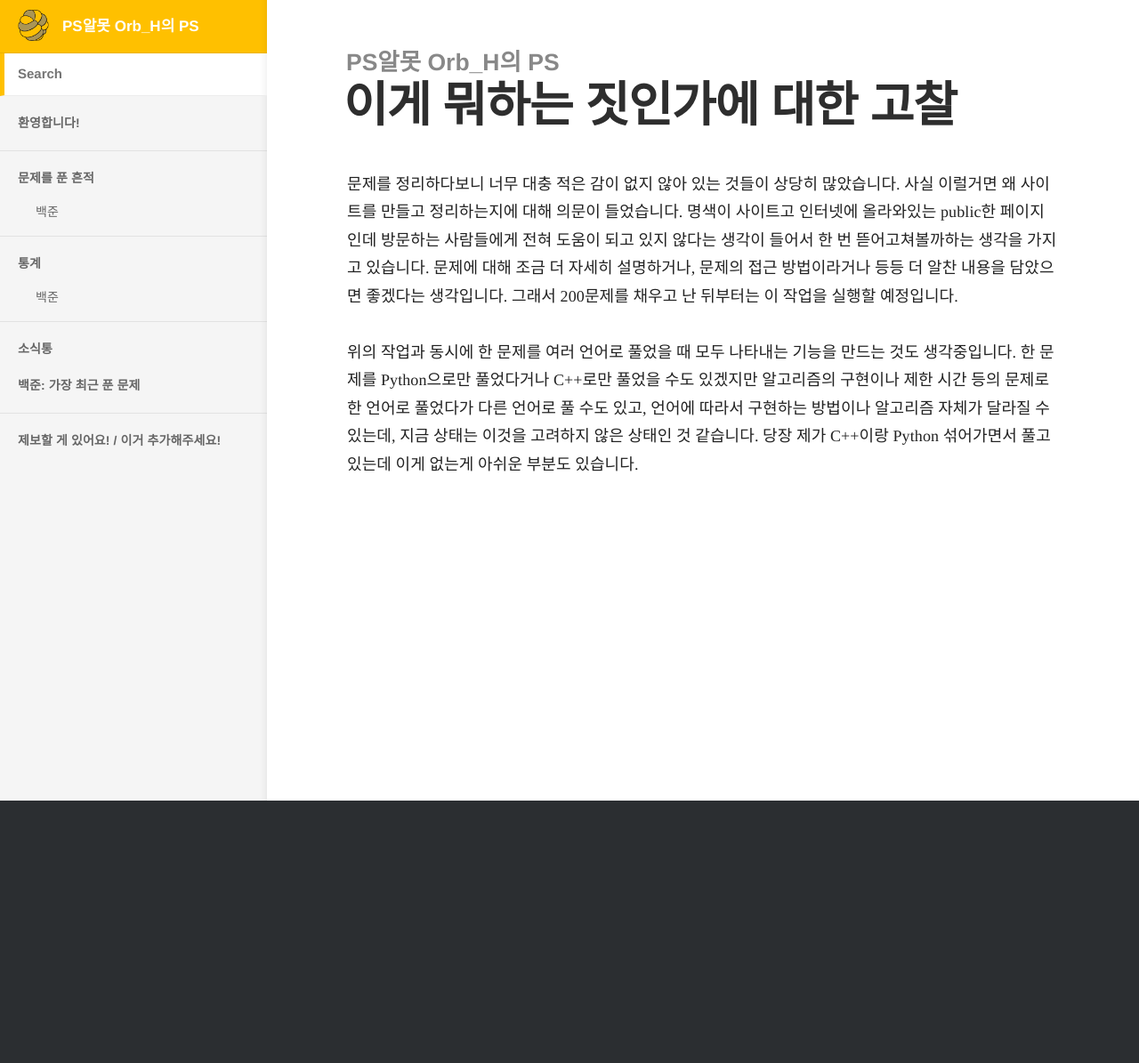
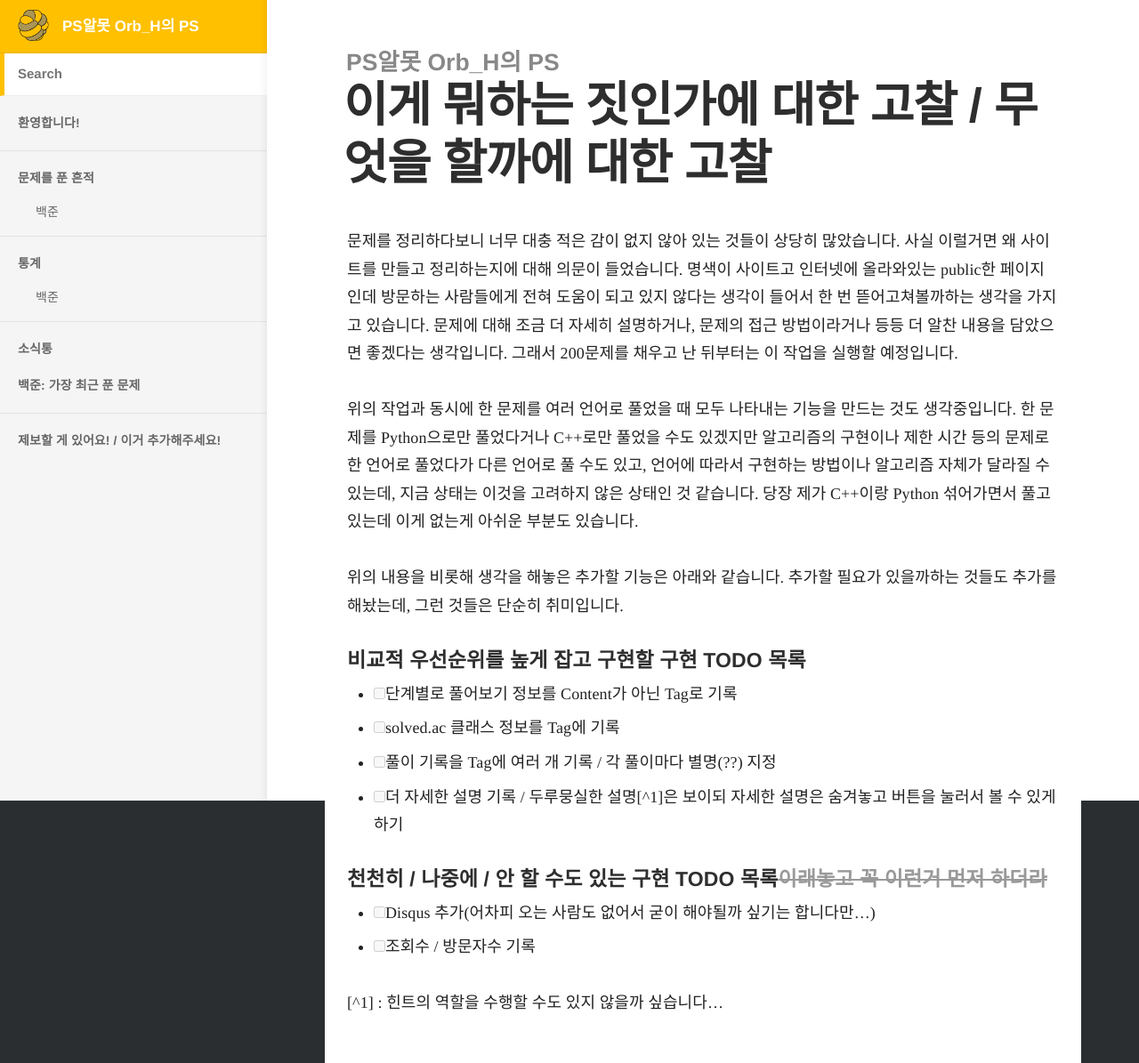
Before and after one commit to Orb-H/nojam, a Jekyll site: the page built from docs/_posts/2020-12-26-.md, in a window 1280 px wide. Shown: the whole page at 89% size. Built offline with Jekyll 4.4.1, drawn with Linux system fonts in a browser that asks for light colours; some web fonts are replaced; before the commit the page ends 900 px from its top, so only the background shows below that.

Commit message:
Add more content in 2020-12-26 Impl TODOs

```diff
--- a/docs/_posts/2020-12-26-.md
+++ b/docs/_posts/2020-12-26-.md
@@ -1,8 +1,24 @@
 ---
-title: 이게 뭐하는 짓인가에 대한 고찰
+title: 이게 뭐하는 짓인가에 대한 고찰 / 무엇을 할까에 대한 고찰
 type: info
 ---
 
 문제를 정리하다보니 너무 대충 적은 감이 없지 않아 있는 것들이 상당히 많았습니다. 사실 이럴거면 왜 사이트를 만들고 정리하는지에 대해 의문이 들었습니다. 명색이 사이트고 인터넷에 올라와있는 public한 페이지인데 방문하는 사람들에게 전혀 도움이 되고 있지 않다는 생각이 들어서 한 번 뜯어고쳐볼까하는 생각을 가지고 있습니다. 문제에 대해 조금 더 자세히 설명하거나, 문제의 접근 방법이라거나 등등 더 알찬 내용을 담았으면 좋겠다는 생각입니다. 그래서 200문제를 채우고 난 뒤부터는 이 작업을 실행할 예정입니다.
 
 위의 작업과 동시에 한 문제를 여러 언어로 풀었을 때 모두 나타내는 기능을 만드는 것도 생각중입니다. 한 문제를 Python으로만 풀었다거나 C++로만 풀었을 수도 있겠지만 알고리즘의 구현이나 제한 시간 등의 문제로 한 언어로 풀었다가 다른 언어로 풀 수도 있고, 언어에 따라서 구현하는 방법이나 알고리즘 자체가 달라질 수 있는데, 지금 상태는 이것을 고려하지 않은 상태인 것 같습니다. 당장 제가 C++이랑 Python 섞어가면서 풀고 있는데 이게 없는게 아쉬운 부분도 있습니다.
+
+위의 내용을 비롯해 생각을 해놓은 추가할 기능은 아래와 같습니다. 추가할 필요가 있을까하는 것들도 추가를 해놨는데, 그런 것들은 단순히 취미입니다.
+
+#### 비교적 우선순위를 높게 잡고 구현할 구현 TODO 목록
+
+- [ ] 단계별로 풀어보기 정보를 Content가 아닌 Tag로 기록
+- [ ] solved.ac 클래스 정보를 Tag에 기록
+- [ ] 풀이 기록을 Tag에 여러 개 기록 / 각 풀이마다 별명(??) 지정
+- [ ] 더 자세한 설명 기록 / 두루뭉실한 설명[^1]은 보이되 자세한 설명은 숨겨놓고 버튼을 눌러서 볼 수 있게 하기
+
+#### 천천히 / 나중에 / 안 할 수도 있는 구현 TODO 목록~~이래놓고 꼭 이런거 먼저 하더라~~
+
+- [ ] Disqus 추가(어차피 오는 사람도 없어서 굳이 해야될까 싶기는 합니다만...)
+- [ ] 조회수 / 방문자수 기록
+
+[^1] : 힌트의 역할을 수행할 수도 있지 않을까 싶습니다...
```
